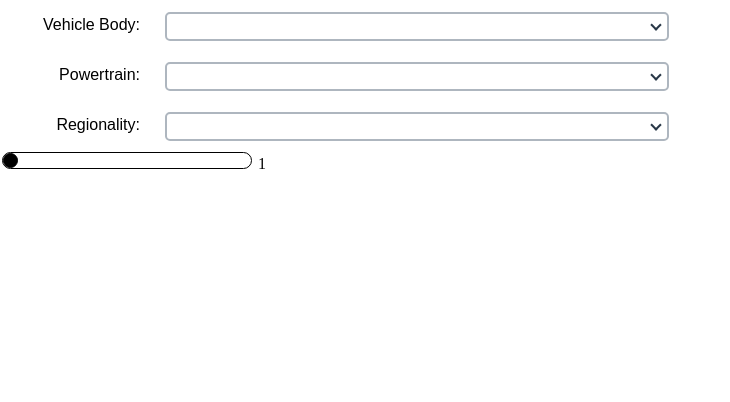
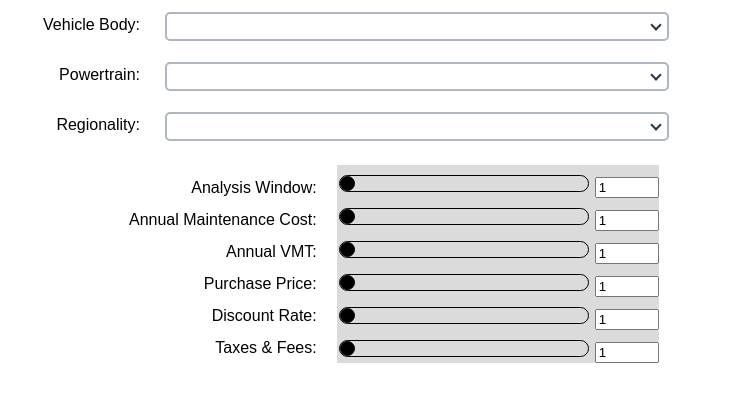
Before and after one commit to gebe678/TCO-Web-Tool, a PHP site: page /detailedView.html in a window 1280 px wide. Shown: the part 118-520 px from the top of the page, without its empty margins (0-730 px from the left). Run offline with PHP 8.4, Linux system fonts and the light colour scheme.

Commit message:
added sliders to the detailed view page

```diff
--- a/webtool/assets/css/sliderStyles.css
+++ b/webtool/assets/css/sliderStyles.css
@@ -1,10 +1,35 @@
 /* styling for the slider element */
+
+/* styling for the container with all of the slider and text information*/
+.sliderContainer{
+    display: flex;
+    text-align: right;
+    margin-left: 129px;
+    margin-top: 15px;
+}
+
+.textContainer{
+    font-family: sans-serif;
+    text-transform: capitalize;
+}
+
+.textBlock{
+    display: block;
+    margin-top: 14px;
+}
 
 /* makes the slider invisible across all browsers so that custom styling can be applied after */
 .slider{
     -webkit-appearance: none;
     background: transparent;
     width: 250px;
+    margin-top: 10px;
+}
+
+.inputContainer{
+    display: block;
+    margin-left: 20px;
+    background-color: rgb(219, 219, 219);
 }
 
 .slider::-webkit-slider-thumb{
--- a/webtool/assets/javascript/sliderControl.js
+++ b/webtool/assets/javascript/sliderControl.js
@@ -1,13 +1,23 @@
+// main function called after window content is loaded
+// All other functions are called from here
 function main()
 {
-    let slider = document.querySelector(".slider");
-    let text = document.querySelector(".outputText");
+    let slider = document.querySelectorAll(".slider");
+    let text = document.querySelectorAll(".outputText");
 
-    text.innerHTML = slider.value;
+    for(let i = 0; i < slider.length; i++)
+    {
+         slider[i].value = text[i].value;
 
-    slider.oninput = function()
-    {
-        text.innerHTML = this.value;
+         text[i].oninput = function()
+         {
+             slider[i].value = text[i].value;
+         }
+
+         slider[i].oninput = function()
+         {
+             text[i].value = slider[i].value;
+         }
     }
 }
 
--- a/webtool/detailedView.html
+++ b/webtool/detailedView.html
@@ -71,9 +71,50 @@
 
     <!--range slider for additional modification to the initial options-->
     <div class="sliderContainer">
-            <input type="range" min="1" max="100" value="1" class="slider">
-            <span class="outputText">this is some sample text</span>
+
+        <div class="textContainer">
+            <span class="textBlock">Analysis Window:</span>
+            <span class="textBlock">Annual Maintenance Cost:</span>
+            <span class="textBlock">Annual VMT:</span>
+            <span class="textBlock">Purchase Price:</span>
+            <span class="textBlock">Discount Rate:</span>
+            <span class="textBlock">Taxes & Fees:</span>
+        </div>
+
+        <div class="sliders">
+            <span class="inputContainer">
+                <input type="range" min="1" max="100" value="1" class="slider">
+                <input type="number" class="outputText" value="1" min="1" max="100">
+             </span>
+
+             <span class="inputContainer">
+                <input type="range" min="1" max="100" value="1" class="slider">
+                <input type="number" class="outputText" value="1" min="1" max="100">
+            </span>
+
+            <span class="inputContainer">
+                <input type="range" min="1" max="100" value="1" class="slider">
+                <input type="number" class="outputText" value="1" min="1" max="100">
+            </span>
+
+            <span class="inputContainer">
+                <input type="range" min="1" max="100" value="1" class="slider">
+                <input type="number" class="outputText" value="1" min="1" max="100">
+            </span>
+
+            <span class="inputContainer">
+                <input type="range" min="1" max="100" value="1" class="slider">
+                <input type="number" class="outputText" value="1" min="1" max="100">
+            </span>
+
+            <span class="inputContainer">
+                <input type="range" min="1" max="100" value="1" class="slider">
+                <input type="number" class="outputText" value="1" min="1" max="100">
+            </span>
+        </div>
+
     </div>
+
         </main>
 
         <footer>
--- a/webtool/index.html
+++ b/webtool/index.html
@@ -17,7 +17,7 @@
 </head>
 <body>
     <header>
-        <h1>This is the title of the web page</h1>
+        <h1>This Is The Title Of The Webpage</h1>
         <nav>
             <!--navigation bar to go between the pages of the site easily-->
             <div class="navBar">
```
